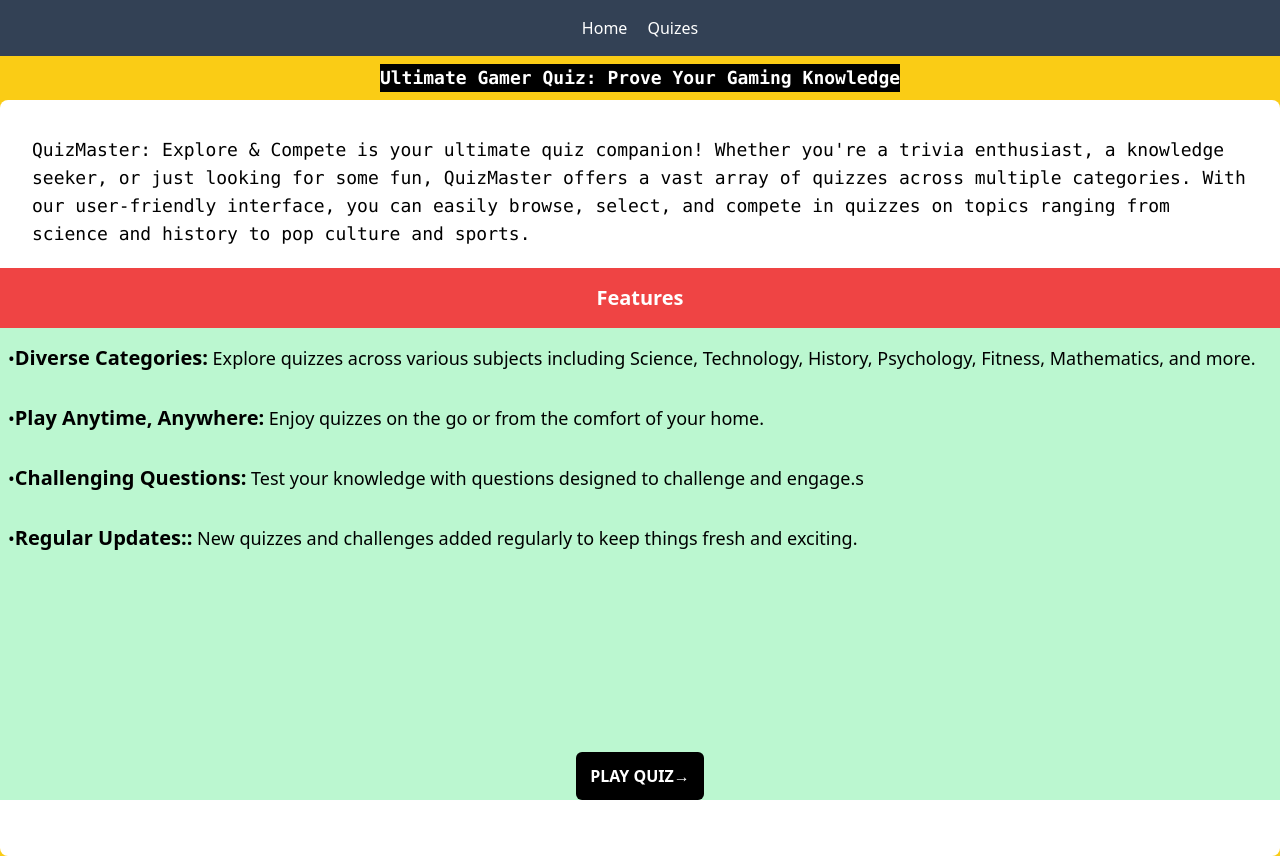
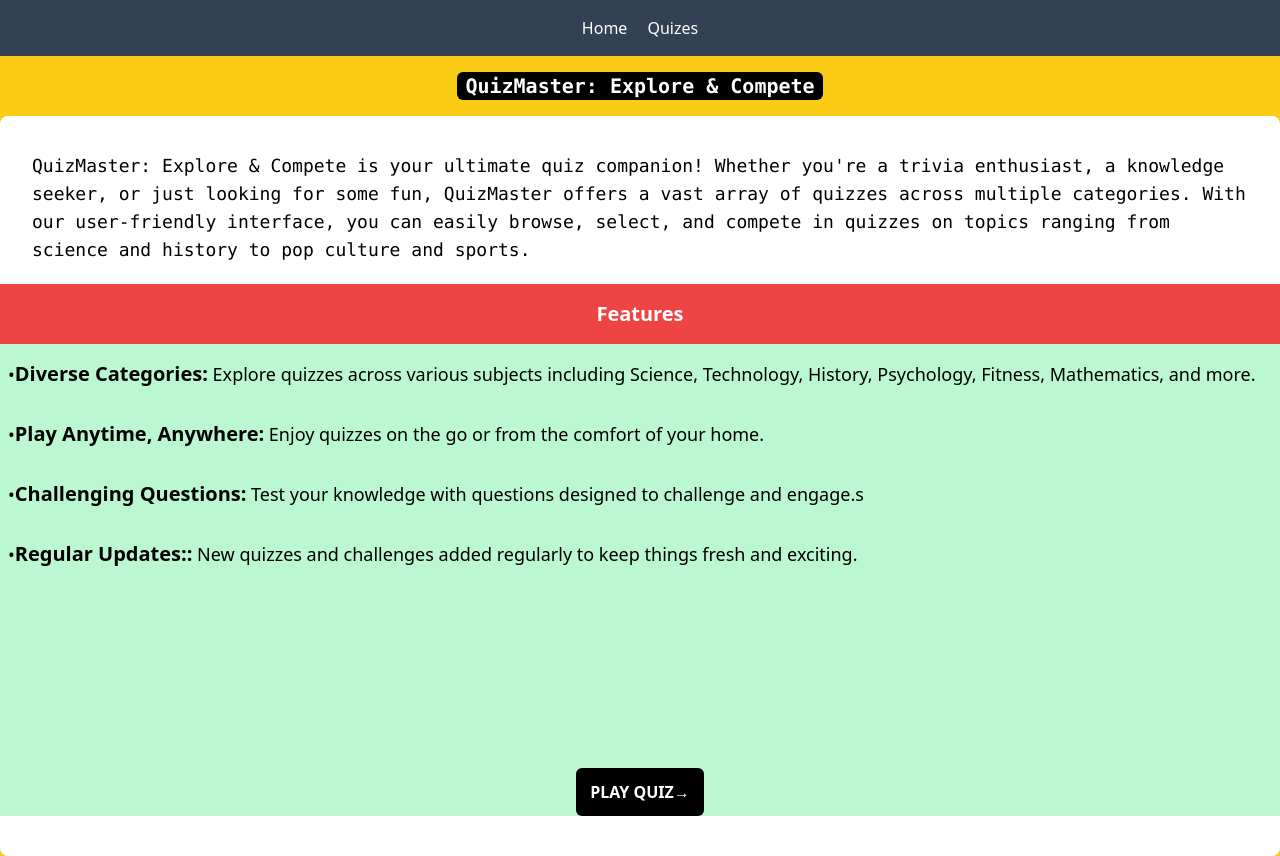
Before and after one commit to Kush-67598/quizappvite, a React (Vite) app: page / in a window 1280 px wide. Built offline with nearby package versions, Linux system fonts and the light colour scheme.

Commit message:
Resolved merge conflicts in src/components/Home.jsx

```diff
--- a/src/components/Home.jsx
+++ b/src/components/Home.jsx
@@ -10,8 +10,8 @@ const Home = () => {
   return (
     <>
       <div className="bg-yellow-400 h-[100vh] flex flex-col  items-center  ">
-        <h1 className=" bg-black text-lg font-bold font-mono text-white text-center my-2">
-          Ultimate Gamer Quiz: Prove Your Gaming Knowledge
+        <h1 className=" bg-black text-xl font-bold font-mono text-white text-center my-4 rounded-md px-2">
+        QuizMaster: Explore & Compete
         </h1>
 
         <div className="bg-white w-[100vw] rounded-lg h-[100vh] text-center py-4 ">
```
